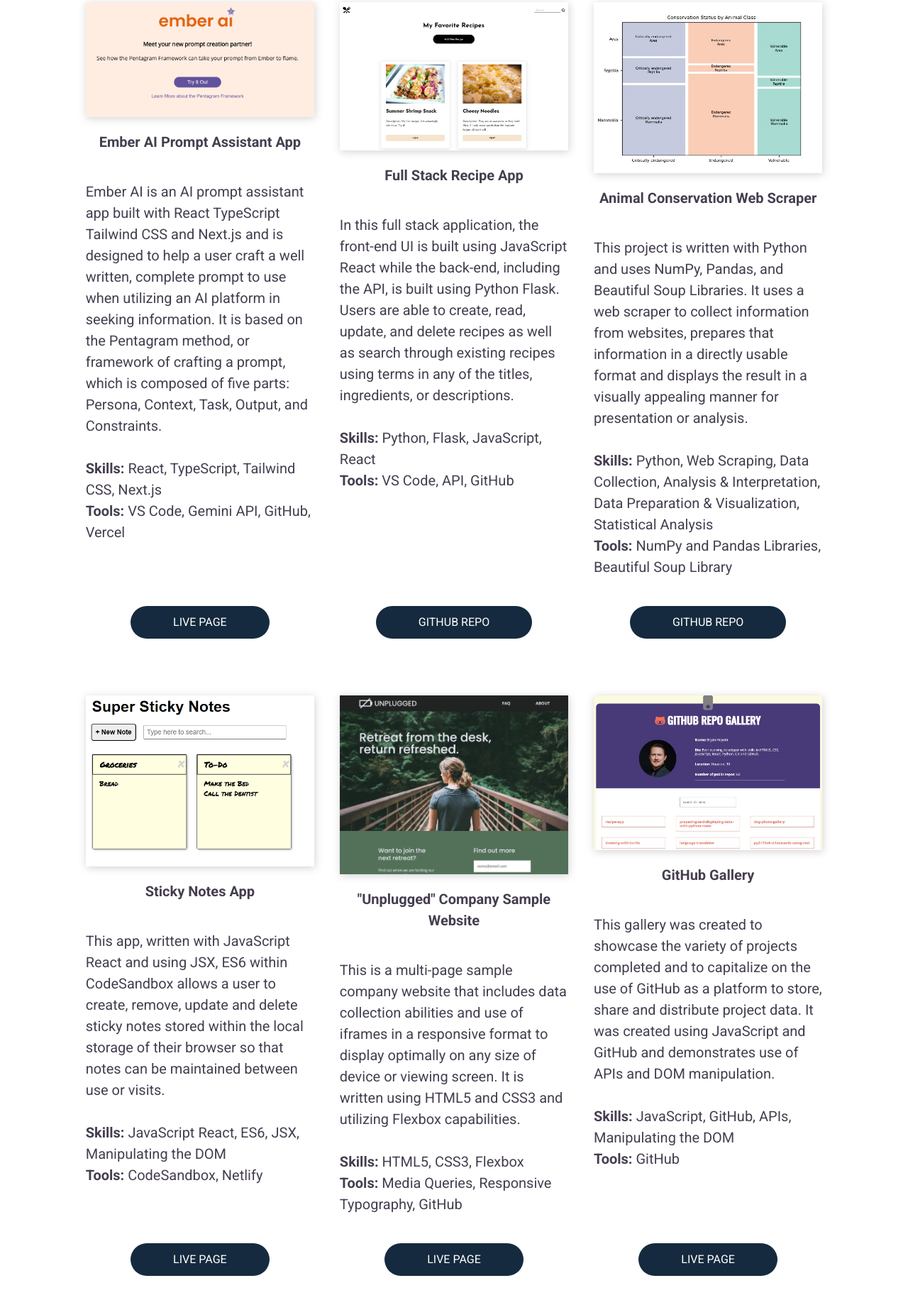
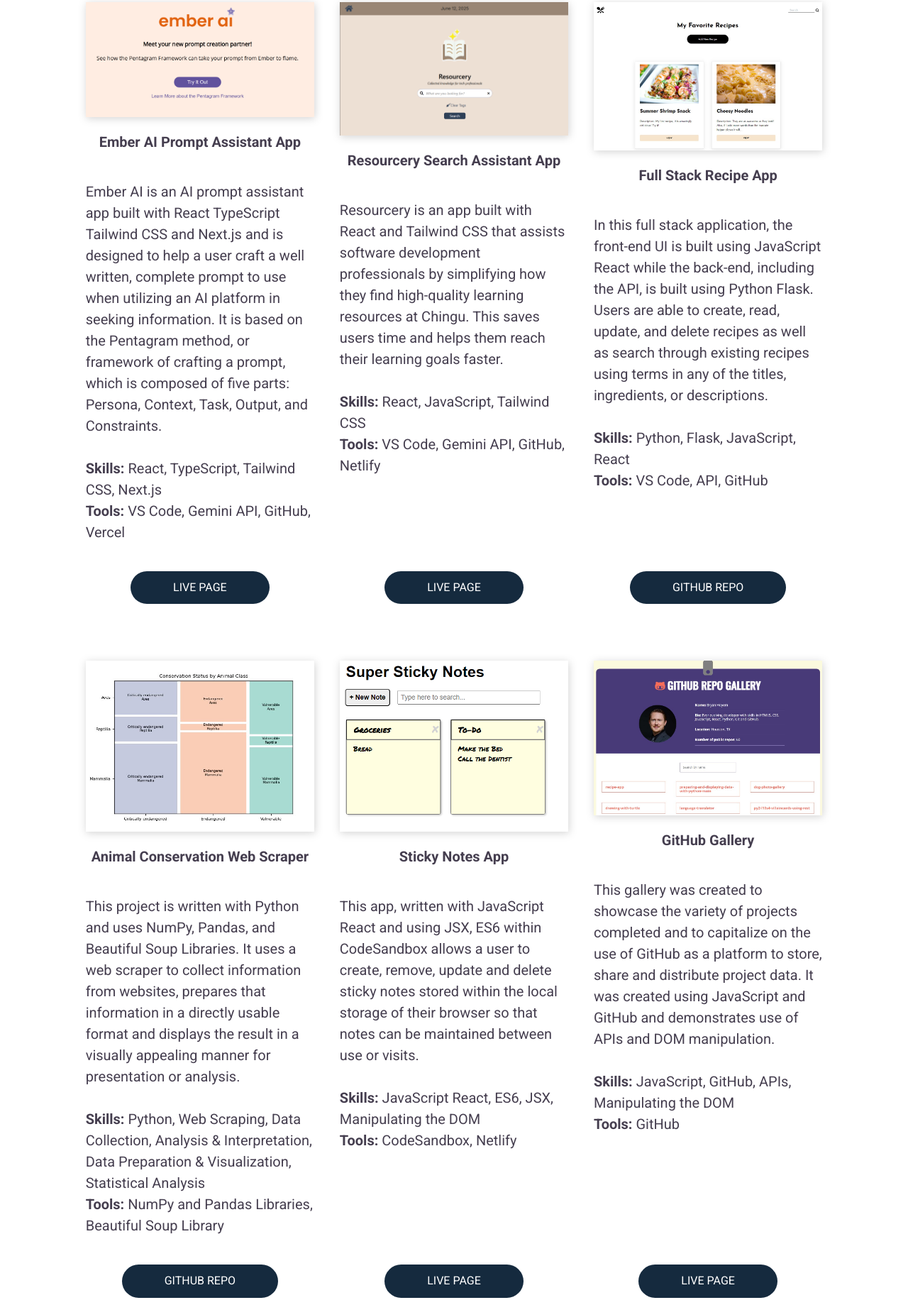
Before and after one commit to bhoyem/bryan-hoyem-portfolio-site, a website: page index.html in a window 1280 px wide. Shown: the part 1045-2877 px from the top of the page at 71% size. Drawn offline with Linux system fonts and the light colour scheme; a web font is replaced by a local one.

Commit message:
Updated listed sites
Added Resourcery to the displayed examples sites and removed the unplugged site

```diff
--- a/css/style.css
+++ b/css/style.css
@@ -413,6 +413,7 @@
   background-color: #B4C7D9;
   padding: 15px 0;
   margin: 20px 0;
+  border-radius: 7px;
 }
 
 .tool {
@@ -426,6 +427,7 @@
 
 #profile-image {
   width: 90%;
+  border-radius: 20px;
 }
 
 #about h3,
--- a/index.html
+++ b/index.html
@@ -92,6 +92,31 @@
             <!-- **Project 2 listed here** -->
             <div class="home-portfolio-piece">
               <figure>
+                <a href="https://resourcery.netlify.app/" target="_blank">
+                  <img src="img/Resourcery.png" alt="Resourcery Search App">
+                </a>
+              </figure>
+              <h4>Resourcery Search Assistant App</h4>
+              <p class="project-description">
+                Resourcery is an app built with React and Tailwind CSS that assists software development professionals
+                by simplifying
+                how they find high-quality learning resources at Chingu. This saves users time and helps them reach
+                their learning goals faster.
+              </p>
+              <p>
+                <span>Skills: </span>
+                React, JavaScript, Tailwind CSS
+              </p>
+              <p class="flex-fill">
+                <span>Tools: </span>
+                VS Code, Gemini API, GitHub, Netlify
+              </p>
+              <a class="project-link" href="https://resourcery.netlify.app/" target="_blank">Live Page</a>
+            </div>
+
+            <!-- **Project 3 listed here** -->
+            <div class="home-portfolio-piece">
+              <figure>
                 <a href="https://github.com/bhoyem/recipe-app/tree/main" target="_blank">
                   <img src="img/recipe-app-capture.jpg" alt="Full Stack Recipe App">
                 </a>
@@ -115,7 +140,7 @@
                 Repo</a>
             </div>
 
-            <!-- **Project 3 Listed here** -->
+            <!-- **Project 4 Listed here** -->
             <div class="home-portfolio-piece">
               <figure>
                 <a href="https://github.com/bhoyem/preparing-and-displaying-data-with-python-main/blob/main/making-a-mosaic-plot/endangered-species-mosaic.png"
@@ -143,7 +168,7 @@
                 target="_blank">GitHub Repo</a>
             </div>
 
-            <!-- **Project 4 Listed here** -->
+            <!-- **Project 5 listed here** -->
             <div class="home-portfolio-piece">
               <figure>
                 <a href="https://bh-sticky-notes.netlify.app/" target="_blank">
@@ -167,29 +192,6 @@
               <a class="project-link" href="https://bh-sticky-notes.netlify.app/" target="_blank">LIVE PAGE</a>
             </div>
 
-            <!-- **Project 5 Listed here** -->
-            <div class="home-portfolio-piece">
-              <figure>
-                <a href="https://bhoyem.github.io/unplugged-site/" target="_blank">
-                  <img src="img/unplugged-site.jpg" alt='"Unplugged" Company Sample Website'>
-                </a>
-              </figure>
-              <h4>"Unplugged" Company Sample Website</h4>
-              <p class="project-description">
-                This is a multi-page sample company website that includes data collection abilities and use of iframes
-                in a responsive format to display optimally on any size of device or viewing screen. It is written using
-                HTML5 and CSS3 and utilizing Flexbox capabilities.
-              </p>
-              <p>
-                <span>Skills: </span>
-                HTML5, CSS3, Flexbox
-              </p>
-              <p class="flex-fill">
-                <span>Tools: </span>
-                Media Queries, Responsive Typography, GitHub
-              </p>
-              <a class="project-link" href="https://bhoyem.github.io/unplugged-site/" target="_blank">LIVE PAGE</a>
-            </div>
 
             <!-- **Project 6 Listed here** -->
             <div class="home-portfolio-piece">
@@ -224,14 +226,14 @@
           <h3 class="skills-header">Skills</h3>
           <h4>Developer Skills</h4>
           <div class="language-wrapper">
+            <p class="skill">React</p>
+            <p class="skill">TypeScript</p>
+            <p class="skill">JavaScript</p>
+            <p class="skill">Tailwind CSS</p>
+            <p class="skill">Node.js</p>
             <p class="skill">Python</p>
-            <p class="skill">Flask</p>
             <p class="skill">SQL</p>
-            <p class="skill">JavaScript</p>
-            <p class="skill">React</p>
-            <p class="skill">HTML and CSS</p>
             <p class="skill">Responsive Web Development</p>
-            <p class="skill">GitHub</p>
           </div>
           <h4>Tech Stack</h4>
           <div class="tool-wrapper">
```
Also changed, not shown: img/Resourcery.png (added).
